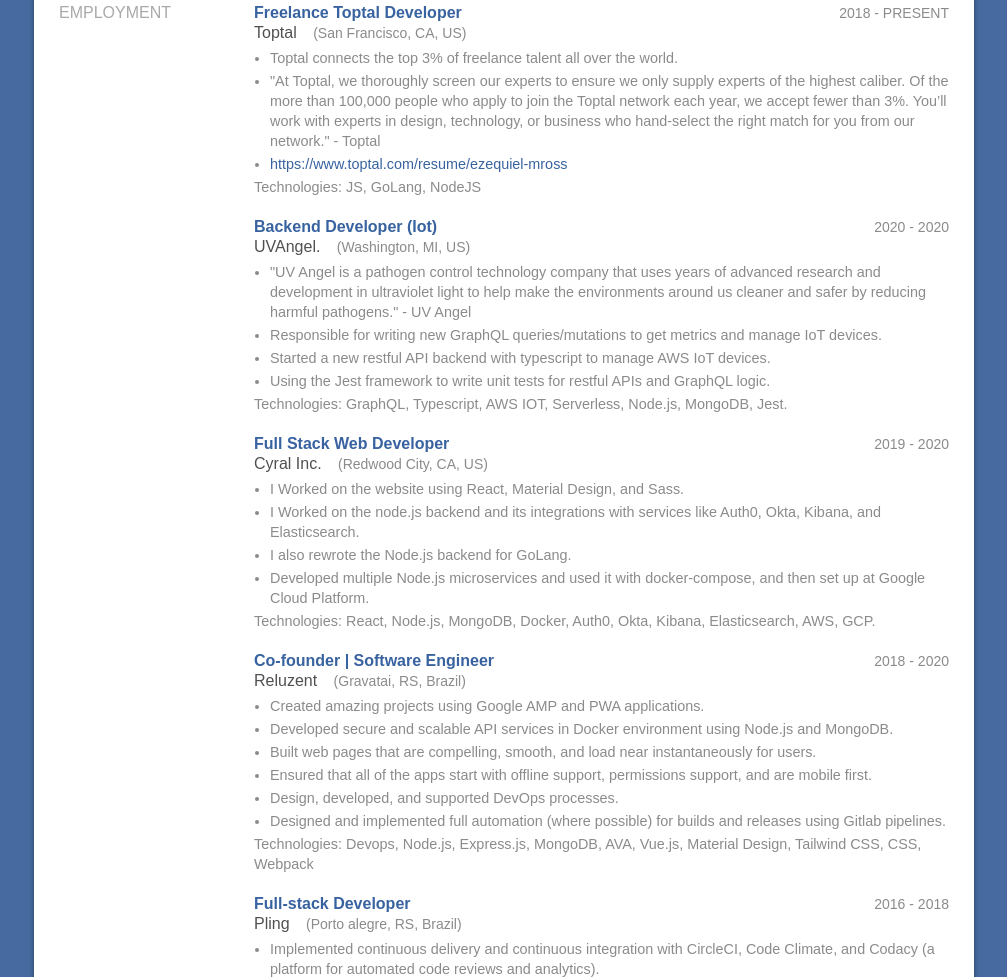
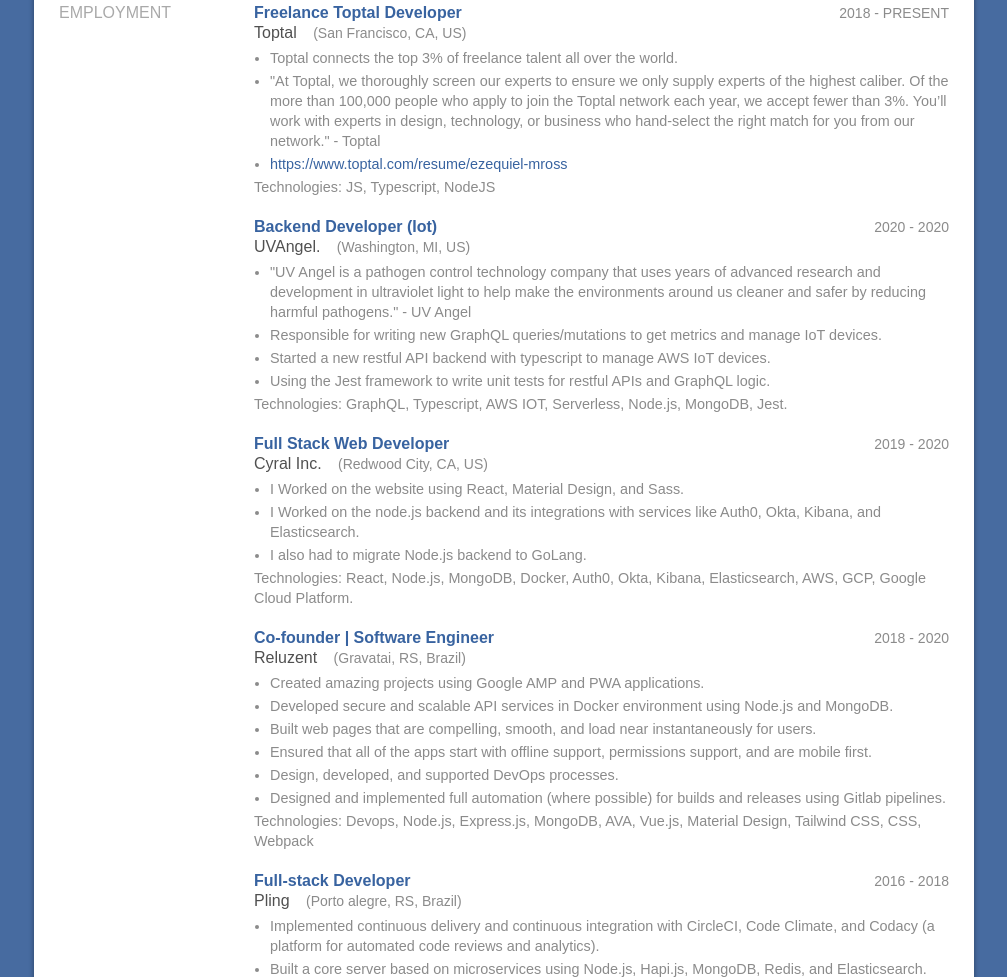
Before and after one commit to ezequielmross/ezequielmross.github.io, a website: page index.html in a window 1280 px wide. Shown: the part 1037-2014 px from the top of the page, without its empty margins (136-1143 px from the left). Drawn offline with Linux system fonts and the light colour scheme.

Commit message:
updated stack

```diff
--- a/index.html
+++ b/index.html
@@ -249,7 +249,7 @@
                                              rel="noopener noreferrer">https://www.toptal.com/resume/ezequiel-mross</a>
                                        </li>
                                     </ul>
-                                    <div class="js-technologies">Technologies: JS, GoLang, NodeJS</div>
+                                    <div class="js-technologies">Technologies: JS, Typescript, NodeJS</div>
                                  </div>
                               </li>
                               <li class="resume_section-content_item" data-role="item" id="employment-150637">
@@ -289,12 +289,12 @@
                                        <li>I Worked on the website using React, Material Design, and Sass.</li>
                                        <li>I Worked on the node.js backend and its integrations with services like
                                           Auth0, Okta, Kibana, and Elasticsearch.</li>
-                                       <li>I also rewrote the Node.js backend for GoLang.</li>
-                                       <li>Developed multiple Node.js microservices and used it with docker-compose, and
-                                          then set up at Google Cloud Platform.</li>
+                                       <li>I also had to migrate Node.js backend to GoLang.</li>
+                                       <!-- <li>Developed multiple Node.js microservices and used it with docker-compose, and
+                                          then set up at Google Cloud Platform.</li> -->
                                     </ul>
                                     <div class="js-technologies">Technologies: React, Node.js, MongoDB, Docker, Auth0,
-                                       Okta, Kibana, Elasticsearch, AWS, GCP.</div>
+                                       Okta, Kibana, Elasticsearch, AWS, GCP, Google Cloud Platform.</div>
                                  </div>
                               </li>
                               <li class="resume_section-content_item" data-gql-id="VjEtRW1wbG95bWVudC0xNTA2Mzc"
```
